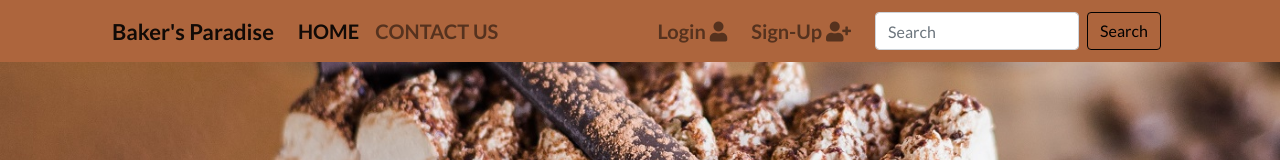
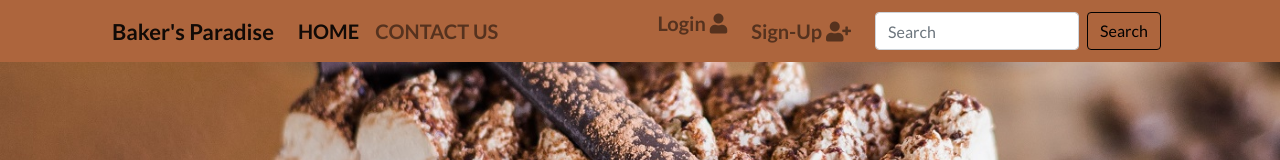
Before and after one commit to whorahulnayak/cakeProject, a plain HTML site: page index.html in a window 1280 px wide. Shown: the top 160 px of the page. Drawn offline with nearby package versions, Linux system fonts and the light colour scheme; a web font is replaced by a local one.

Commit message:
Update index.html

```diff
--- a/index.html
+++ b/index.html
@@ -30,7 +30,7 @@
        <div class="collapse navbar-collapse float-md-right" id="navLinks">
         <ul class="navbar-nav ">
           <li class="nav-item">
-            <a href="" class="nav-link pl-md-5 pr-md-2" >Login   <i class="fas fa-user"></i></a>
+            <a href="" class="nav-link p-0 pl-md-5 pr-md-2" >Login   <i class="fas fa-user"></i></a>
           </li>
           <li>
             <a href="" class="nav-link pl-md-3 pr-md-4" >Sign-Up  <i class="fas fa-user-plus"></i></a>
```
